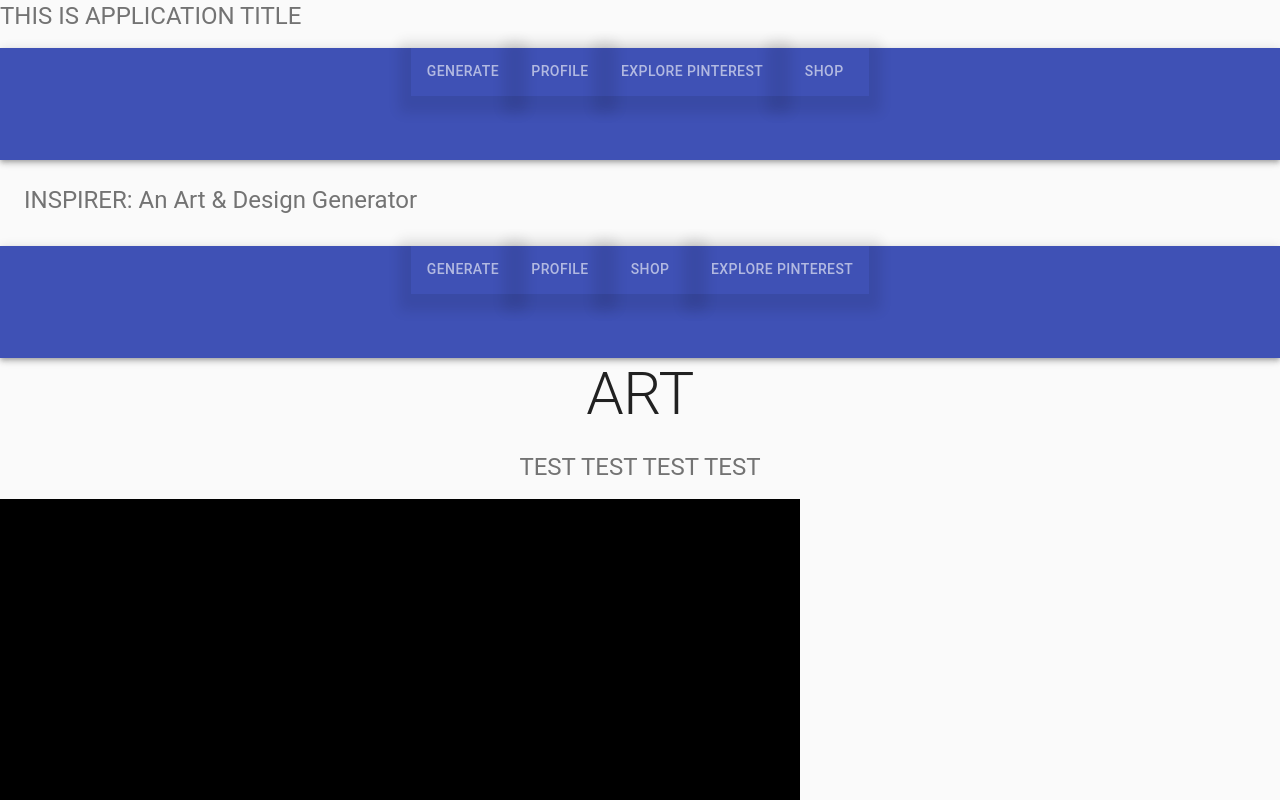
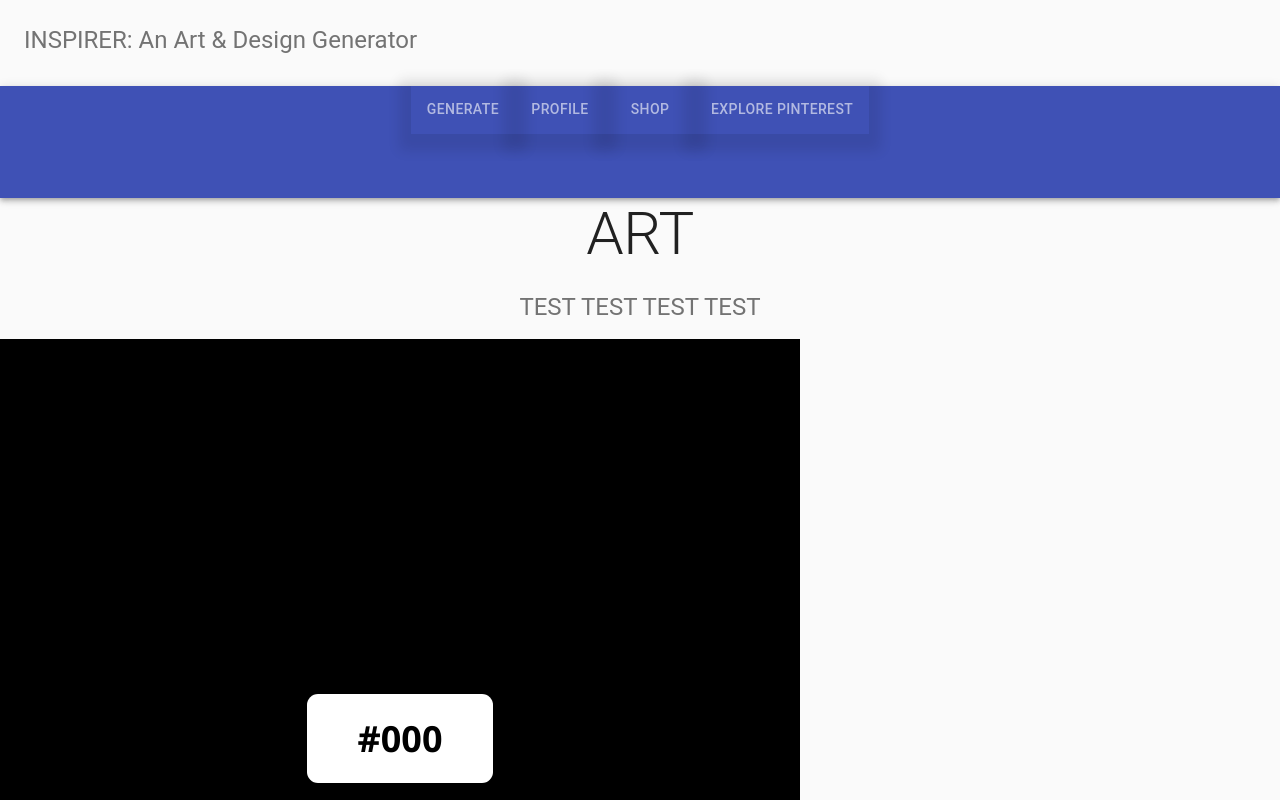
Before and after one commit to LisaTLe/Inspirer-app, a React (Create React App) app: page / in a window 1280 px wide. Shown: the top 800 px of the page. Built offline with nearby package versions, Linux system fonts and the light colour scheme.

Commit message:
fixed twin navbar

```diff
--- a/src/components/main.js
+++ b/src/components/main.js
@@ -26,25 +26,7 @@ import Tab from '@mui/material/Tab';
 function Main() {
     return (
 <div color="accent">
-      <Box pt={3} pl={3} pb={1.7}>
-        <Typography variant="h5" align="left" color="textSecondary" paragraph>
-        INSPIRER: An Art & Design Generator
-        </Typography>
-      </Box>
 
-        <CssBaseline />
-        <AppBar position="relative">
-          <tabs align="center">
-          <Tab label="Generate"/>
-          <Tab label="Profile"/>
-          <Tab label="Shop"/>
-          <Tab label="Explore Pinterest"/>
-
-          </tabs>
-          <Toolbar>
-            <Typography variant="h6"> </Typography>
-          </Toolbar>
-        </AppBar>
         <main>
           <div>
             <Container maxWidth="sm">
--- a/src/components/navbar.js
+++ b/src/components/navbar.js
@@ -13,20 +13,24 @@ import {
 } from "@material-ui/core";
 import Tabs from '@mui/material/Tabs';
 import Tab from '@mui/material/Tab';
+import Box from '@mui/material/Box';
 
 export default function navbar() {
   return (
 <>
+<Box pt={3} pl={3} pb={1.7}>
         <Typography variant="h5" align="left" color="textSecondary" paragraph>
-    THIS IS APPLICATION TITLE
+        INSPIRER: An Art & Design Generator
         </Typography>
+      </Box>
+
         <CssBaseline />
         <AppBar position="relative">
           <tabs align="center">
           <Tab label="Generate"/>
           <Tab label="Profile"/>
+          <Tab label="Shop"/>
           <Tab label="Explore Pinterest"/>
-    <Tab label="Shop"/>
 
           </tabs>
           <Toolbar>
```
Lines whose indentation alone changed are shown as unchanged.
